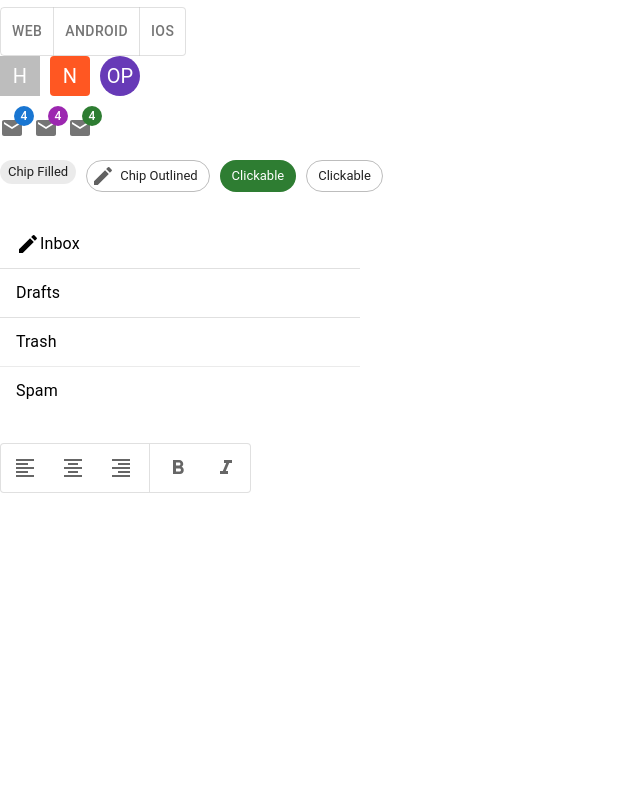
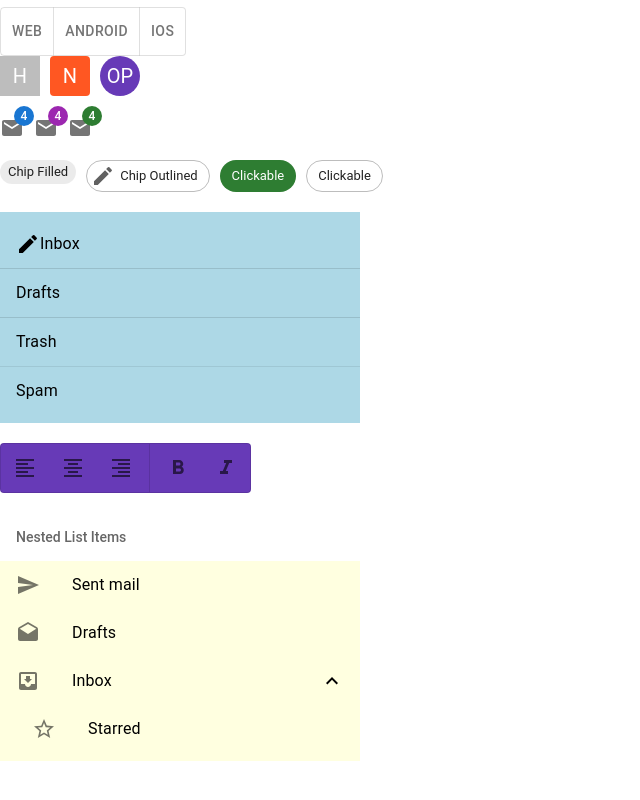
Before and after one commit to JaRcomGitHub/react-mui-base, a React (Create React App) app: page / in a window 1280 px wide. Shown: the part 865-1665 px from the top of the page, without its empty margins (0-640 px from the left). Before the commit the page ends 1638 px from the top, so only its background shows below. Built offline with nearby package versions, Linux system fonts and the light colour scheme.

Commit message:
add Nested List

```diff
--- a/src/components/App.jsx
+++ b/src/components/App.jsx
@@ -39,13 +39,14 @@
 import FormatAlignRightIcon from '@mui/icons-material/FormatAlignRight';
 import FormatBoldIcon from '@mui/icons-material/FormatBold';
 import FormatItalicIcon from '@mui/icons-material/FormatItalic';
+import NestedList from './NestedList';
 
 const label = { inputProps: { 'aria-label': 'Checkbox demo' } };
 
 const style = {
   width: '100%',
   maxWidth: 360,
-  bgcolor: 'background.paper',
+  bgcolor: 'lightBlue',
 };
 
 export const App = () => {
@@ -232,7 +233,7 @@
             width: 'fit-content',
             border: theme => `1px solid ${theme.palette.divider}`,
             borderRadius: 1,
-            bgcolor: 'background.paper',
+            bgcolor: deepPurple[500],
             color: 'text.secondary',
             '& svg': {
               m: 1.5,
@@ -251,6 +252,7 @@
         </Box>
       </div>
       <br />
+      <NestedList />
       <br />
       <br />
       <br />
--- /dev/null
+++ b/src/components/NestedList.js
@@ -0,0 +1,64 @@
+import * as React from 'react';
+import ListSubheader from '@mui/material/ListSubheader';
+import List from '@mui/material/List';
+import ListItemButton from '@mui/material/ListItemButton';
+import ListItemIcon from '@mui/material/ListItemIcon';
+import ListItemText from '@mui/material/ListItemText';
+import Collapse from '@mui/material/Collapse';
+import InboxIcon from '@mui/icons-material/MoveToInbox';
+import DraftsIcon from '@mui/icons-material/Drafts';
+import SendIcon from '@mui/icons-material/Send';
+import ExpandLess from '@mui/icons-material/ExpandLess';
+import ExpandMore from '@mui/icons-material/ExpandMore';
+import StarBorder from '@mui/icons-material/StarBorder';
+
+export default function NestedList() {
+  const [open, setOpen] = React.useState(true);
+
+  const handleClick = () => {
+    setOpen(!open);
+  };
+
+  return (
+    <List
+      sx={{ width: '100%', maxWidth: 360, bgcolor: 'lightYellow' }}
+      component="nav"
+      aria-labelledby="nested-list-subheader"
+      subheader={
+        <ListSubheader component="div" id="nested-list-subheader">
+          Nested List Items
+        </ListSubheader>
+      }
+    >
+      <ListItemButton>
+        <ListItemIcon>
+          <SendIcon />
+        </ListItemIcon>
+        <ListItemText primary="Sent mail" />
+      </ListItemButton>
+      <ListItemButton>
+        <ListItemIcon>
+          <DraftsIcon />
+        </ListItemIcon>
+        <ListItemText primary="Drafts" />
+      </ListItemButton>
+      <ListItemButton onClick={handleClick}>
+        <ListItemIcon>
+          <InboxIcon />
+        </ListItemIcon>
+        <ListItemText primary="Inbox" />
+        {open ? <ExpandLess /> : <ExpandMore />}
+      </ListItemButton>
+      <Collapse in={open} timeout="auto" unmountOnExit>
+        <List component="div" disablePadding>
+          <ListItemButton sx={{ pl: 4 }}>
+            <ListItemIcon>
+              <StarBorder />
+            </ListItemIcon>
+            <ListItemText primary="Starred" />
+          </ListItemButton>
+        </List>
+      </Collapse>
+    </List>
+  );
+}
```
